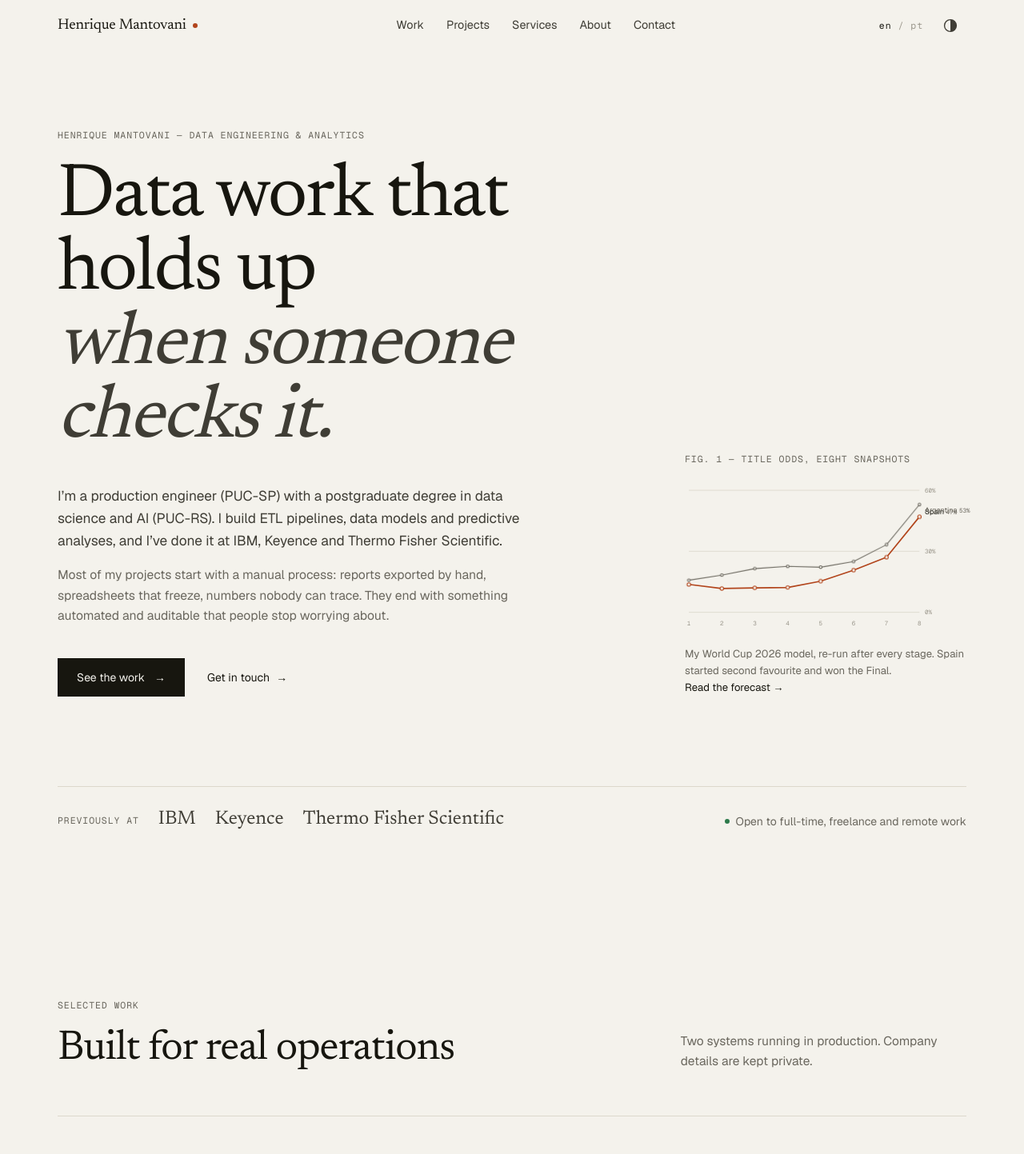
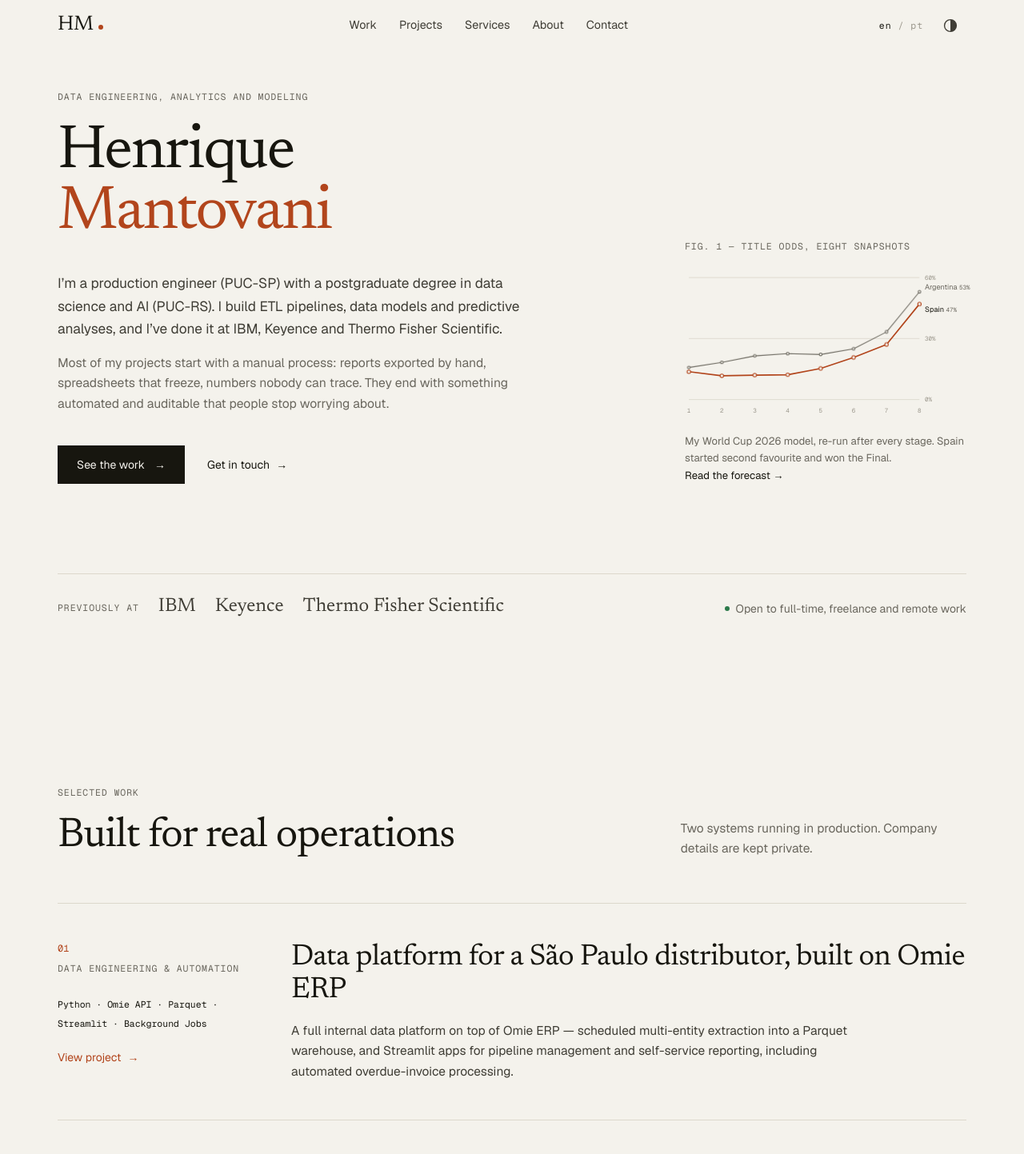
Before and after one commit to hmantovani/com, a Next.js app: page / in a window 1280 px wide. Shown: the top 1443 px of the page at 80% size. Built offline with nearby package versions, Linux system fonts and the light colour scheme.

Commit message:
feat: finalize approved redesign details

```diff
--- a/src/app/page.tsx
+++ b/src/app/page.tsx
@@ -44,13 +44,13 @@ export default function HomePage() {
   return (
     <>
       {/* ── Hero ─────────────────────────────────────────────────────── */}
-      <section className="relative mx-auto max-w-[1200px] px-5 sm:px-8 pt-32 sm:pt-40 pb-16 sm:pb-24">
+      <section className="relative mx-auto max-w-[1200px] px-5 sm:px-8 pt-24 sm:pt-28 pb-16 sm:pb-24">
         <div className="grid gap-14 lg:grid-cols-12 lg:gap-10 items-end">
           <div className="lg:col-span-8">
             <p className="eyebrow enter" style={{ ['--d' as string]: '50ms' }}>{c.hero.eyebrow}</p>
-            <h1 className="display mt-6 text-[clamp(2.7rem,1.4rem+5.6vw,6.1rem)] text-ink">
-              <span className="block enter" style={{ ['--d' as string]: '120ms' }}>{c.hero.headline[0]}</span>
-              <span className="block enter italic text-ink-2" style={{ ['--d' as string]: '220ms' }}>{c.hero.headline[1]}</span>
+            <h1 className="display mt-6 text-[clamp(2.4rem,1.3rem+4.4vw,5.25rem)] text-ink">
+              <span className="block enter" style={{ ['--d' as string]: '120ms' }}>Henrique</span>
+              <span className="block enter text-accent" style={{ ['--d' as string]: '220ms' }}>Mantovani</span>
             </h1>
             <div className="mt-9 grid gap-4 max-w-[38rem] enter" style={{ ['--d' as string]: '360ms' }}>
               {c.hero.intro.map((p, i) => (
@@ -103,21 +103,21 @@ export default function HomePage() {
             <li key={p.slug} data-reveal style={{ ['--d' as string]: `${i * 80}ms` }}>
               <Link
                 href={`/projects/${p.slug}`}
-                className="group grid gap-4 border-b border-line py-10 sm:py-12 md:grid-cols-12 md:gap-8 transition-colors hover:bg-bg-soft/60"
+                className="group grid gap-4 border-b border-line py-10 sm:py-12 md:grid-cols-12 md:grid-rows-[auto_auto_1fr] md:gap-x-8 md:gap-y-0 transition-colors hover:bg-bg-soft/60"
               >
-                <div className="md:col-span-3 flex md:flex-col gap-3 md:gap-2">
+                <div className="md:col-span-3 md:col-start-1 md:row-start-1 flex md:flex-col gap-3 md:gap-2">
                   <span className="font-mono text-xs text-accent">{String(i + 1).padStart(2, '0')}</span>
                   <span className="eyebrow">{p.category}</span>
                 </div>
-                <div className="md:col-span-6">
+                <div className="md:col-span-9 md:col-start-4 md:row-start-1 md:row-span-3">
                   <h3 className="font-serif text-[clamp(1.6rem,1.2rem+1.4vw,2.35rem)] leading-[1.1] tracking-[-0.015em] text-ink transition-colors group-hover:text-accent">
                     {p.title}
                   </h3>
-                  <p className="mt-4 text-[0.97rem] leading-relaxed text-ink-2 max-w-[60ch]">{p.cardDescription}</p>
+                  <p className="mt-4 text-[0.97rem] leading-relaxed text-ink-2 max-w-[68ch]">{p.cardDescription}</p>
                 </div>
-                <div className="md:col-span-3 flex flex-col justify-between gap-6">
-                  <p className="font-mono text-[0.72rem] leading-6 text-ink-3">{p.tags.slice(0, 5).join(' · ')}</p>
-                  <span className="text-sm text-ink inline-flex items-center gap-2">
+                <div className="md:col-span-3 md:col-start-1 md:row-start-2 md:pt-6 flex flex-col gap-5">
+                  <p className="font-mono text-[0.72rem] leading-6 text-ink">{p.tags.slice(0, 5).join(' · ')}</p>
+                  <span className="text-sm text-accent inline-flex items-center gap-2">
                     {c.sections.projects.view} <Arrow />
                   </span>
                 </div>
--- a/src/components/HeroFigure.tsx
+++ b/src/components/HeroFigure.tsx
@@ -19,6 +19,9 @@ export default function HeroFigure({ label, caption, linkText }: { label: string
   const yMax = Math.ceil(max / 10) * 10 || 10;
   const x = (i: number) => PAD.l + (i / (n - 1)) * (W - PAD.l - PAD.r);
   const y = (v: number) => H - PAD.b - (v / yMax) * (H - PAD.t - PAD.b);
+  // Whichever line ends higher gets its label above, so the two never collide.
+  const endOf = (name: string) => story.moments[n - 1].p_champion[name] ?? 0;
+  const higher = endOf(teams[0].name) >= endOf(teams[1].name) ? teams[0].name : teams[1].name;
 
   return (
     <figure className="w-full">
@@ -60,7 +63,7 @@ export default function HeroFigure({ label, caption, linkText }: { label: string
                 <circle key={i} cx={px} cy={py} r={ti === 0 ? 2.6 : 2} fill="var(--bg)" stroke={t.stroke} strokeWidth="1.25"
                   style={{ animation: `fade 0.4s ease ${700 + ti * 250 + i * 120}ms both` }} />
               ))}
-              <text x={lx + 8} y={ly + (ti === 0 ? -4 : 12)} fontSize="11" fill={ti === 0 ? 'var(--ink)' : 'var(--ink-3)'}
+              <text x={lx + 8} y={ly + (t.name === higher ? -4 : 12)} fontSize="11" fill={ti === 0 ? 'var(--ink)' : 'var(--ink-3)'}
                 style={{ animation: `fade 0.6s ease ${1900 + ti * 250}ms both` }}>
                 {t.name} <tspan fontFamily="var(--font-geist-mono)" fontSize="9" fill="var(--ink-3)">{Math.round(last)}%</tspan>
               </text>
--- a/src/components/Logo.tsx
+++ b/src/components/Logo.tsx
@@ -1,20 +1,18 @@
 import Link from 'next/link';
 
-// Typographic wordmark. The HMV badge stays as the favicon.
+// Typographic monogram. The HMV badge stays as the favicon.
 export default function Logo({ onClick }: { onClick?: () => void }) {
   return (
     <Link
       href="/"
       onClick={onClick}
-      className="group inline-flex items-baseline gap-2 select-none text-ink"
+      className="group inline-flex items-baseline gap-1.5 select-none text-ink"
       aria-label="Henrique Mantovani, home"
     >
-      <span className="font-serif text-[1.15rem] leading-none tracking-[-0.01em]">
-        Henrique Mantovani
-      </span>
+      <span className="font-serif text-[1.6rem] leading-none tracking-[-0.02em]">HM</span>
       <span
         aria-hidden="true"
-        className="h-1.5 w-1.5 rounded-full bg-accent translate-y-[-1px] transition-transform duration-500 ease-out-soft group-hover:scale-150"
+        className="h-1.5 w-1.5 rounded-full bg-accent transition-transform duration-500 ease-out-soft group-hover:scale-150"
       />
     </Link>
   );
--- a/src/data/content.ts
+++ b/src/data/content.ts
@@ -23,7 +23,6 @@ export interface SiteContent {
   hero: {
     title: string;
     eyebrow: string;
-    headline: [string, string];
     intro: string[];
     ctaWork: string;
     ctaContact: string;
@@ -75,8 +74,7 @@ export const content: Record<Lang, SiteContent> = {
     },
     hero: {
       title: 'Data engineering, analytics and modeling',
-      eyebrow: 'Henrique Mantovani — Data engineering & analytics',
-      headline: ['Data work that holds up', 'when someone checks it.'],
+      eyebrow: 'Data engineering, analytics and modeling',
       intro: [
         'I’m a production engineer (PUC-SP) with a postgraduate degree in data science and AI (PUC-RS). I build ETL pipelines, data models and predictive analyses, and I’ve done it at IBM, Keyence and Thermo Fisher Scientific.',
         'Most of my projects start with a manual process: reports exported by hand, spreadsheets that freeze, numbers nobody can trace. They end with something automated and auditable that people stop worrying about.',
@@ -108,7 +106,7 @@ export const content: Record<Lang, SiteContent> = {
       projects: {
         eyebrow: 'Projects',
         title: 'Independent projects',
-        subtitle: 'Built on my own time. Demo data is synthetic and labelled as such.',
+        subtitle: 'Varied applications across multiple technologies and use cases, from forecasting to reporting and automation. Each one tackles a problem that also shows up in real business operations.',
         featured: 'Featured',
         more: 'More projects',
         view: 'View project',
@@ -281,8 +279,7 @@ export const content: Record<Lang, SiteContent> = {
     },
     hero: {
       title: 'Engenharia de dados, analytics e modelagem',
-      eyebrow: 'Henrique Mantovani — Engenharia de dados & analytics',
-      headline: ['Trabalho com dados que se sustenta', 'quando alguém confere.'],
+      eyebrow: 'Engenharia de dados, analytics e modelagem',
       intro: [
         'Sou engenheiro de produção (PUC-SP), com pós-graduação em ciência de dados e IA (PUC-RS). Construo pipelines de ETL, modelos de dados e análises preditivas, e fiz isso na IBM, na Keyence e na Thermo Fisher Scientific.',
         'A maioria dos meus projetos começa com um processo manual: relatórios exportados à mão, planilhas que travam, números que ninguém consegue rastrear. E termina com algo automatizado e auditável, com que ninguém mais precisa se preocupar.',
@@ -314,7 +311,7 @@ export const content: Record<Lang, SiteContent> = {
       projects: {
         eyebrow: 'Projetos',
         title: 'Projetos independentes',
-        subtitle: 'Feitos no meu tempo livre. Dados de demonstração são sintéticos e identificados como tal.',
+        subtitle: 'Aplicações diversas, com múltiplas tecnologias e casos de uso, de previsão a relatórios e automação. Cada projeto resolve um problema que também existe em operações reais de negócio.',
         featured: 'Destaque',
         more: 'Outros projetos',
         view: 'Ver projeto',
```
